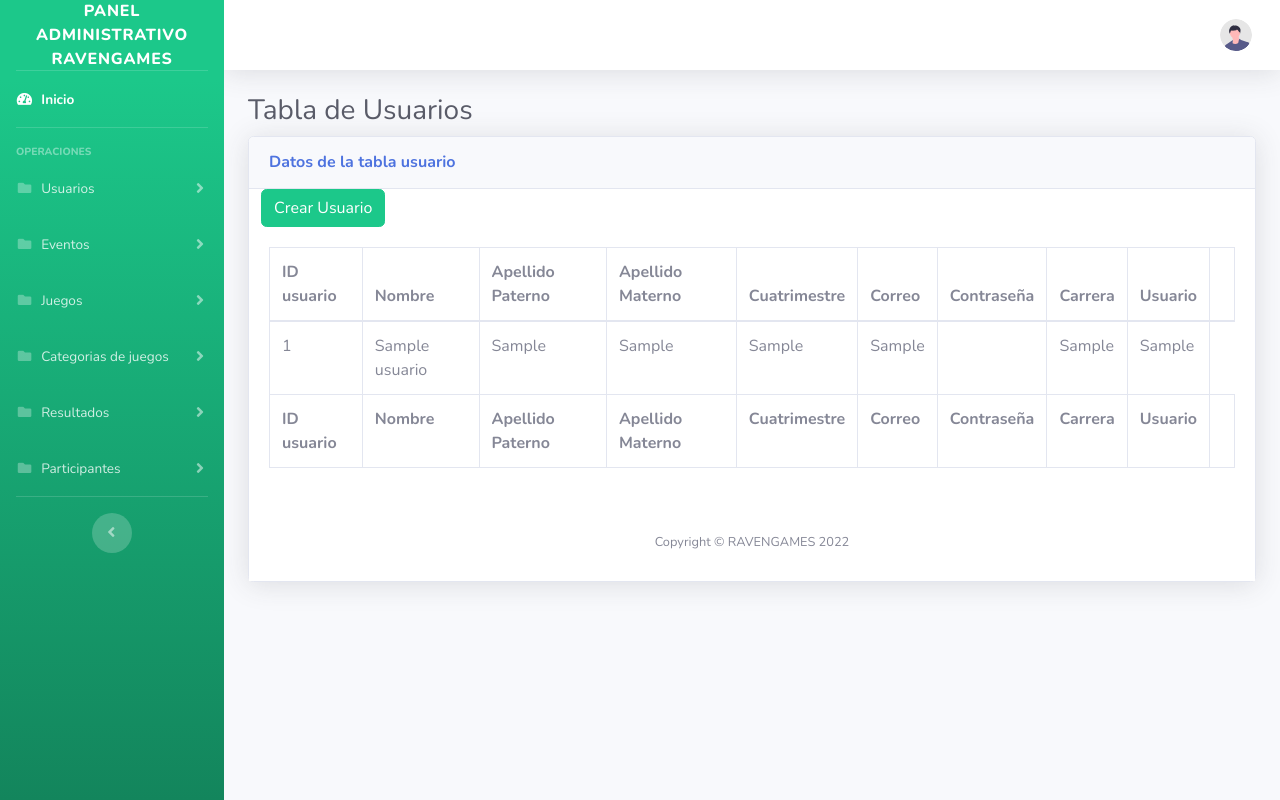
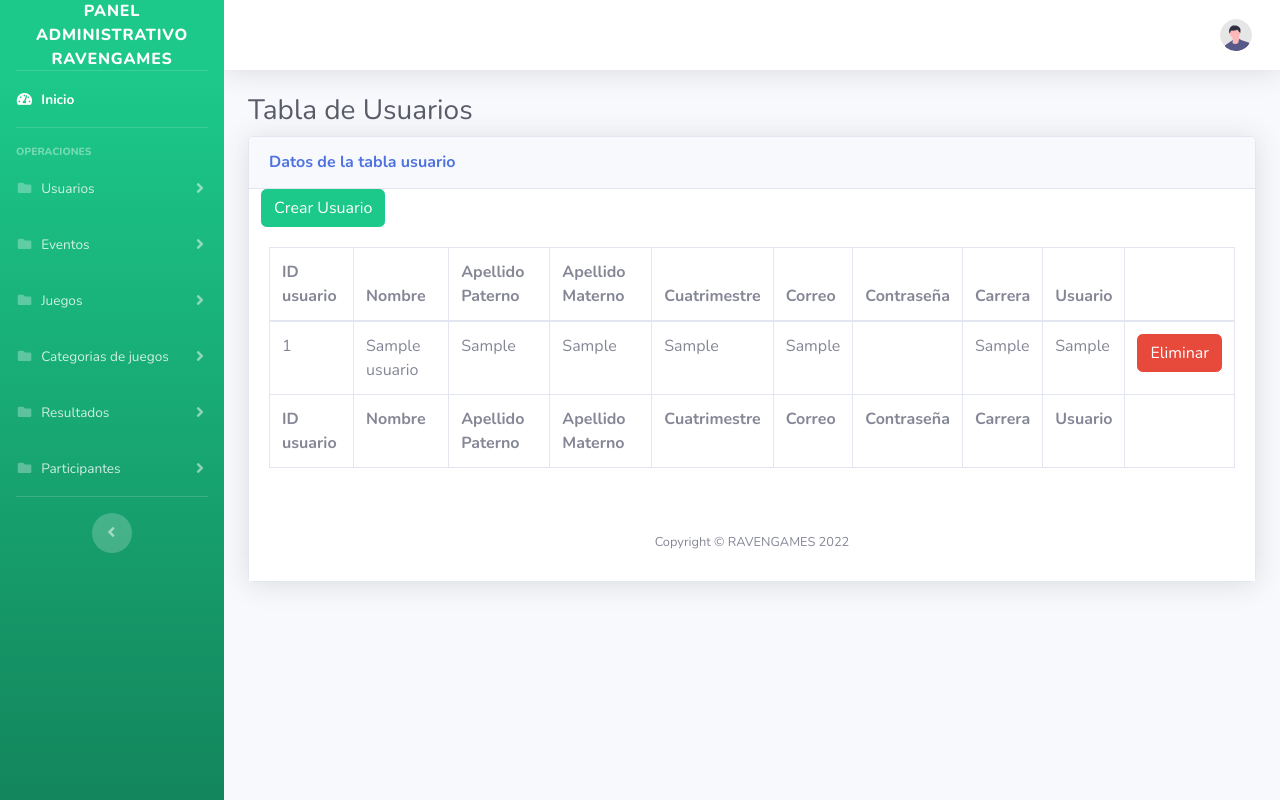
Before and after one commit to ruizosonozisrael33/integrador_equipo_4, a PHP site: page /url/paneladm/tables.PHP in a window 1280 px wide. Run offline with PHP 8.4, Linux system fonts and the light colour scheme; tables that the repository leaves empty or names only in its code hold one stand-in row (values such as "Sample post"); data that the repository does not hold is empty.

Commit message:
intento de baja

```diff
--- a/integrador/paneladm/class/addusclas.php
+++ b/integrador/paneladm/class/addusclas.php
@@ -177,7 +177,7 @@ include ('../../BD/conexion.php');
         }
         // DELETE
         function deleteUsuario(){
-            $sqlQuery = "DELETE FROM " . $this->db_table . " WHERE idusuario = ?";
+            $sqlQuery = "DELETE FROM " . $this->db_table . " WHERE idusuario = ? ";
             $stmt = $this->conn->prepare($sqlQuery);
 
             $this->idusuario=htmlspecialchars(strip_tags($this->idusuario));
--- a/integrador/paneladm/tables.PHP
+++ b/integrador/paneladm/tables.PHP
@@ -104,7 +104,7 @@ include './controller/userscontroller.php';
                                                 <td><?= $obj->contraseña ?></td>
                                                 <td><?= $obj->carrera?></td>
                                                 <td><?= $obj->usuario ?></td>
-                                                <!--<td><button type="delete" class="btn btn-danger" tabindex="-1" action='./class/addusclas.php'>Eliminar </button></td>-->
+                                                <td><button type="delete" class="btn btn-danger" tabindex="-1" >Eliminar </button></td>
 
                                                 </td>
                                             </tr>
```
